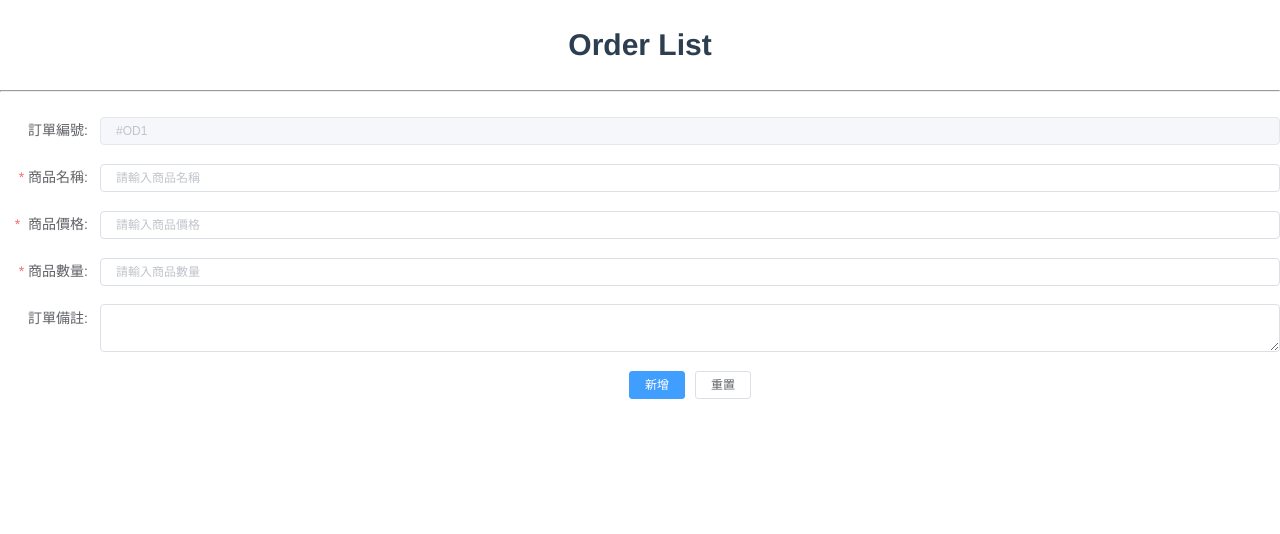
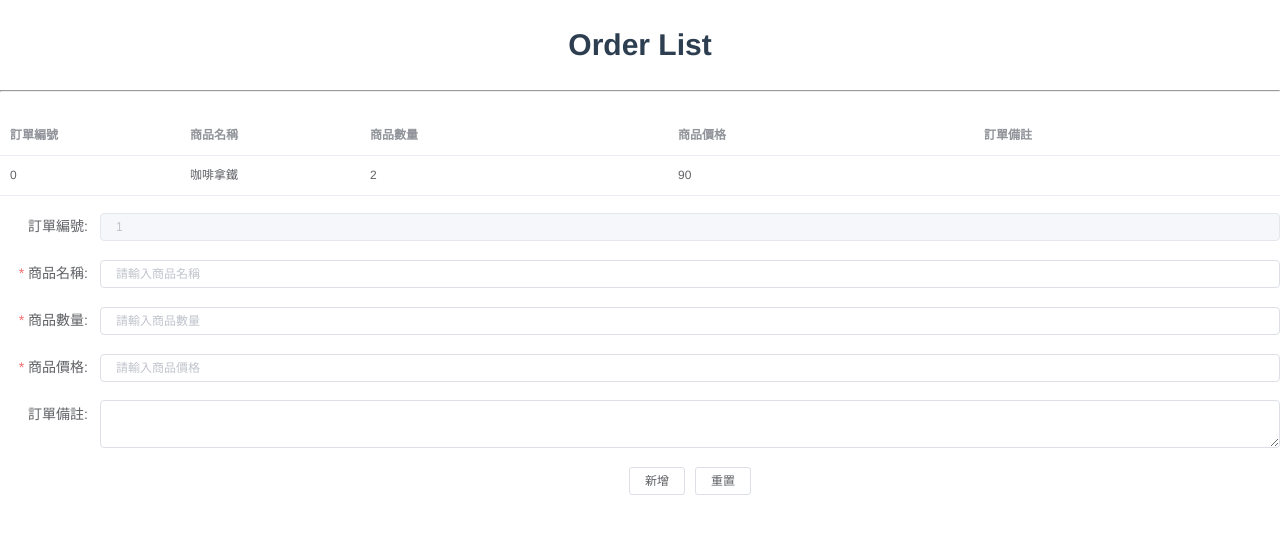
Before and after one commit to hangineer/order_list, a Vue app in the folder order/: page / in a window 1280 px wide. Shown: the top 534 px of the page. Built offline with nearby package versions, Linux system fonts and the light colour scheme; what vue-easytable would draw is missing.

Commit message:
update add list feature

```diff
--- a/order/package.json
+++ b/order/package.json
@@ -12,6 +12,7 @@
     "babel-plugin-component": "^1.1.1",
     "core-js": "^3.8.3",
     "element-ui": "^2.15.10",
+    "vee-validate": "^4.7.1",
     "vue": "^2.6.14",
     "vue-easytable": "^2.21.5",
     "vue-router": "^3.5.1",
@@ -34,6 +35,7 @@
     "prettier": "^2.5.1",
     "sass": "^1.32.7",
     "sass-loader": "^12.0.0",
+    "vue-cli-plugin-pug": "^2.0.0",
     "vue-eslint-parser": "^8.0.0",
     "vue-template-compiler": "^2.6.14"
   },
--- a/order/src/App.vue
+++ b/order/src/App.vue
@@ -1,10 +1,10 @@
-<template>
-  <div id="app">
+<template lang="pug">
+<div id="app">
     <router-view />
-  </div>
+    //- <router-link :to=`/list/${i}`>
+</div>
 </template>
 <!-- <script>
-
 </script> -->
 <style lang="scss">
 #app {
--- /dev/null
+++ b/order/src/components/addList.vue
@@ -0,0 +1,162 @@
+<template>
+  <div>
+    <el-table :data="tableData" style="width: 100%">
+      <el-table-column prop="id" label="訂單編號" width="180">
+      </el-table-column>
+      <el-table-column prop="name" label="商品名稱" width="180">
+      </el-table-column>
+      <el-table-column prop="quantity" label="商品數量"></el-table-column>
+      <el-table-column prop="price" label="商品價格"> </el-table-column>
+      <el-table-column prop="note" label="訂單備註"> </el-table-column>
+    </el-table>
+    <br />
+    <el-form
+      :model="ruleForm.domains"
+      :rules="rules"
+      ref="ruleForm"
+      label-width="100px"
+      size="mini"
+    >
+      <el-form-item label="訂單編號:" prop="id">
+        <el-input v-model="id" :disabled="true"> </el-input>
+      </el-form-item>
+
+      <el-form-item label="商品名稱:" prop="name">
+        <el-input
+          v-model="ruleForm.domains.name"
+          placeholder="請輸入商品名稱"
+        ></el-input>
+      </el-form-item>
+      <el-form-item label="商品數量:" prop="quantity">
+        <el-input
+          v-model="ruleForm.domains.quantity"
+          placeholder="請輸入商品數量"
+        ></el-input>
+      </el-form-item>
+      <el-form-item label="商品價格:" prop="price">
+        <el-input
+          v-model="ruleForm.domains.price"
+          placeholder="請輸入商品價格"
+        ></el-input>
+      </el-form-item>
+
+      <el-form-item label="訂單備註:" prop="note">
+        <el-input type="textarea" v-model="ruleForm.domains.note"></el-input>
+      </el-form-item>
+      <el-form-item>
+        <el-button @click="newItem">新增</el-button>
+        <!-- <el-button type="primary" @click="submitForm('ruleForm')"
+          >新增</el-button
+        >-->
+        <el-button @click="resetForm('ruleForm')">重置</el-button>
+      </el-form-item>
+    </el-form>
+  </div>
+</template>
+
+<script>
+export default {
+  data() {
+    return {
+      tableData: [
+        {
+          id: 0,
+          name: "咖啡拿鐵",
+          price: "90",
+          quantity: "2",
+          note: "",
+        },
+      ],
+      ruleForm: {
+        domains: [
+          {
+            id: 0,
+            name: "",
+            price: null,
+            quantity: null,
+            note: "",
+          },
+        ],
+      },
+      rules: {
+        name: [
+          { required: true, message: "請輸入商品名稱", trigger: "blur" },
+          {
+            min: 1,
+            max: 10,
+            message: "長度在10字內(不包含0)",
+            trigger: "blur",
+          },
+        ],
+        quantity: [
+          {
+            required: true,
+            pattern: /^\d+$/g,
+            message: "請輸入數字(需正數)",
+            trigger: "blur",
+          },
+        ],
+        price: [
+          {
+            required: true,
+            pattern: /^\d+$/g,
+            message: "請輸入數字(需正數)",
+            trigger: "blur",
+          },
+        ],
+
+        note: [
+          {
+            message: "請寫下備註",
+            trigger: "change",
+          },
+        ],
+      },
+    };
+  },
+  computed: {
+    id: function id() {
+      // const format = "";
+      // let rowIndex = 0;
+      return this.tableData.length;
+    },
+  },
+  methods: {
+    //todo 把表單新增到頁面上，並加上修改按鈕
+    newItem() {
+      if (
+        this.ruleForm.domains.name &&
+        this.ruleForm.domains.price &&
+        this.ruleForm.domains.quantity !== null
+      ) {
+        this.tableData.push({
+          id: this.tableData.length,
+          name: this.ruleForm.domains.name,
+          price: this.ruleForm.domains.price,
+          quantity: this.ruleForm.domains.quantity,
+          note: this.ruleForm.domains.note,
+        });
+      } else {
+        return;
+      }
+    },
+
+    submitForm(formName) {
+      this.$refs[formName].validate((valid) => {
+        if (valid) {
+          alert("submit!");
+        } else {
+          console.log("error submit!!");
+          return false;
+        }
+      });
+    },
+    resetForm(formName) {
+      this.$refs[formName].resetFields();
+    },
+  },
+};
+</script>
+
+<style lang="scss" scoped></style>
+<style src="../../public/reset.css"></style>
--- a/order/src/components/orderList.vue
+++ /dev/null
@@ -1,120 +0,0 @@
-<template>
-  <el-form
-    :model="ruleForm"
-    :rules="rules"
-    ref="ruleForm"
-    label-width="100px"
-    size="mini"
-  >
-    <!-- todo -->
-    <el-form-item label="訂單編號:" prop="id">
-      <el-input v-model="id" :disabled="true"> </el-input>
-    </el-form-item>
-
-    <el-form-item label="商品名稱:" prop="name">
-      <el-input v-model="ruleForm.name" placeholder="請輸入商品名稱"></el-input>
-    </el-form-item>
-    <el-form-item label=" 商品價格:" prop="price">
-      <el-input
-        v-model="ruleForm.price"
-        placeholder="請輸入商品價格"
-      ></el-input>
-    </el-form-item>
-    <el-form-item label="商品數量:" prop="quantity">
-      <el-input
-        v-model="ruleForm.quantity"
-        placeholder="請輸入商品數量"
-      ></el-input>
-    </el-form-item>
-    <el-form-item label="訂單備註:" prop="note">
-      <el-input type="textarea" v-model="ruleForm.note"></el-input>
-    </el-form-item>
-    <el-form-item>
-      <el-button type="primary" @click="submitForm('ruleForm')">新增</el-button>
-      <el-button @click="resetForm('ruleForm')">重置</el-button>
-    </el-form-item>
-  </el-form>
-</template>
-<script>
-// import { itemBus } from "../main";
-export default {
-  data() {
-    return {
-      ruleForm: {
-        id: "1",
-        name: "",
-        price: null,
-        quantity: null,
-        note: "",
-      },
-      rules: {
-        name: [
-          { required: true, message: "請輸入商品名稱", trigger: "blur" },
-          {
-            min: 1,
-            max: 10,
-            message: "長度在10字內(不包含0)",
-            trigger: "blur",
-          },
-        ],
-        price: [
-          {
-            type: "integer",
-            required: true,
-            message: "請輸入整數",
-            trigger: "blur",
-          },
-        ],
-        quantity: [
-          {
-            type: "integer",
-            required: true,
-            message: "請輸入整數",
-            trigger: "blur",
-          },
-        ],
-        note: [
-          {
-            message: "請寫下備註",
-            trigger: "change",
-          },
-        ],
-      },
-    };
-  },
-  computed: {
-    id: function id() {
-      const format = "#OD";
-      let rowIndex = 0;
-      return format + (rowIndex += 1);
-    },
-  },
-  methods: {
-    //todo
-    // submitForm() {
-    //   itemBus.addItem(this.id, this.name, this.price, this.quantity, this.note);
-    //   this.id = 123;
-    //   this.name = "";
-    //   this.price = null;
-    //   this.quantity = null;
-    //   this.note = "";
-    // },
-    submitForm(formName) {
-      this.$refs[formName].validate((valid) => {
-        if (valid) {
-          alert("submit!");
-        } else {
-          console.log("error submit!!");
-          return false;
-        }
-      });
-    },
-    resetForm(formName) {
-      this.$refs[formName].resetFields();
-    },
-  },
-};
-</script>
-
-<style lang="scss" scoped></style>
-<style src="../../public/reset.css"></style>
--- a/order/src/router/index.js
+++ b/order/src/router/index.js
@@ -11,10 +11,10 @@ const routes = [
     component: HomeView,
   },
   // {
-  //   path: "/about",
-  //   name: "about",
+  //   path: "/list",
+  //   name: "list",
   //   component: () =>
-  //     import( "../views/AboutView.vue"),
+  //     import( "..."),
   // },
 ];
 
--- a/order/src/views/HomeView.vue
+++ b/order/src/views/HomeView.vue
@@ -1,18 +1,18 @@
 <template>
   <div class="home">
     <listTitle />
-    <orderList />
+    <addList />
   </div>
 </template>
 
 <script>
-import orderList from "@/components/orderList.vue";
+import addList from "@/components/addList.vue";
 import listTitle from "@/components/listTitle.vue";
 
 export default {
   name: "HomeView",
   components: {
-    orderList,
+    addList,
     listTitle,
   },
 };
```
Also changed, not shown: order/src/main.js (+0 -9 lines), 2 other files (tests, documents, lock files or other folders).
